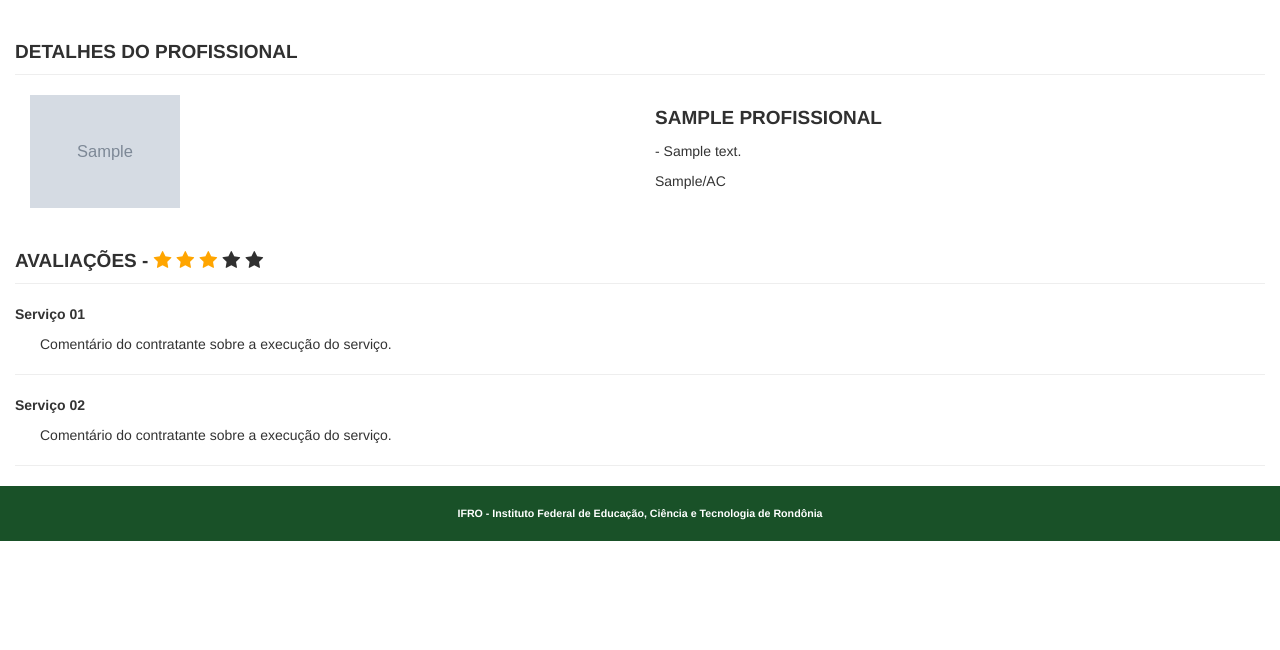
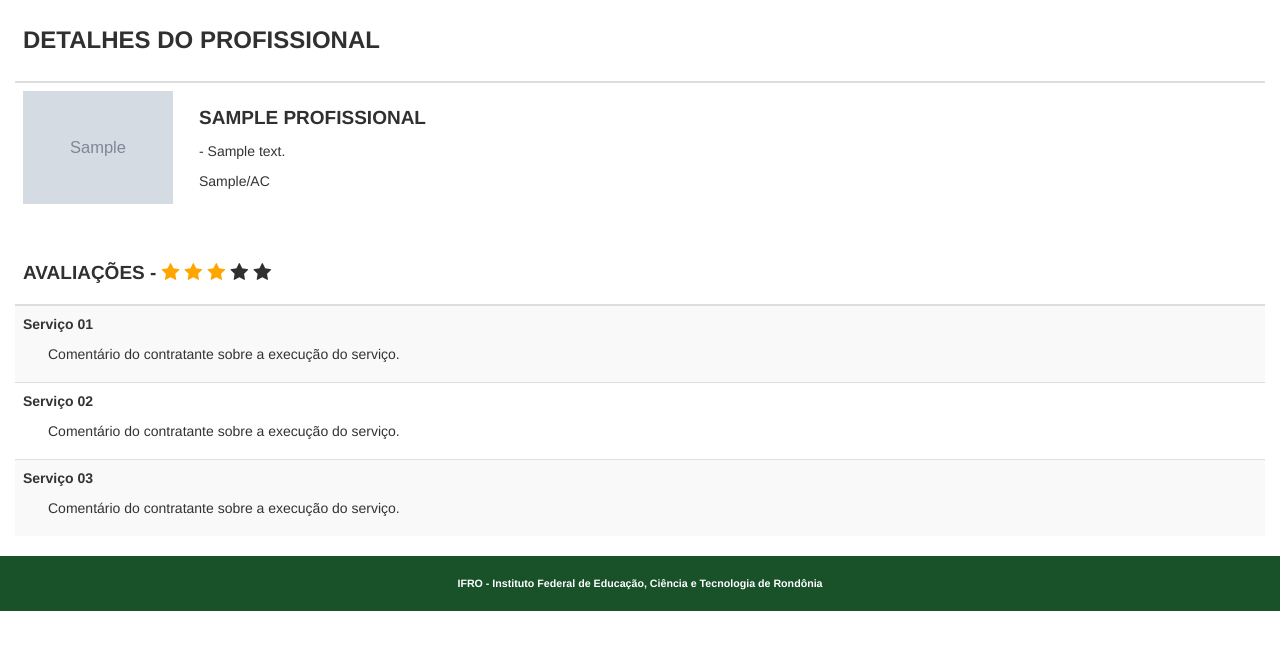
Before and after one commit to kaiserthiago/contratou, a Django app: page /contratou/profissional/detalhe/1/ in a window 1280 px wide. Shown: the part 51-701 px from the top of the page. Run offline with Django 3.2, Linux system fonts and the light colour scheme; tables that the repository leaves empty hold one stand-in row (values such as "Sample post"); grey boxes marked "Sample" are stand-in pictures; some libraries are stand-ins or nearby versions.

Commit message:
new prof

```diff
--- a/contratou/templates/contratou/profissional_detalhe.html
+++ b/contratou/templates/contratou/profissional_detalhe.html
@@ -8,39 +8,63 @@
 {% load static %}
 
 {% block conteudo %}
+<table class="table table-responsive">
+    <thead>
+    <th colspan="2"><h2>Detalhes do profissional</h2></th>
+    </thead>
+    <tbody>
     {% for profissional in profissionais %}
-        <h4 class="page-header"><strong>Detalhes do profissional</strong></h4>
-
-        <div class="col-md-6">
+        <tr>
+            <td style="vertical-align:middle" width="150">
                 <img src="{{ profissional.foto.url }}" class="img-resposive"
                      style="width:150px; margin-right: 10px">
-        </div>
-
-        <div class="col-md-6">
+            </td>
+            <td style="vertical-align:middle">
                 <h4><strong>{{ profissional.nome }}</strong></h4>
                 {% for area in profissional.area.all %}
                     <p>- {{ area }}</p>
                 {% endfor %}
                 <p>{{ profissional.cidade }}/{{ profissional.uf }}</p>
-        </div>
+            </td>
+        </tr>
+    {% endfor %}
+    </tbody>
+</table>
 
-        <div class="row">
-            <div class="col-md-12">
-                <h4 class="page-header"><strong>Avaliações - </strong>
+<table class="table table-striped">
+    <thead>
+    <th>
+        <h2><h4><strong>Avaliações - </strong>
             <span class="fa fa-star checked"></span>
             <span class="fa fa-star checked"></span>
             <span class="fa fa-star checked"></span>
             <span class="fa fa-star"></span>
             <span class="fa fa-star"></span>
-                </h4>
+        </h4></h2>
+    </th>
+    </thead>
+    <tbody>
+    <tr>
+        <td style="vertical-align:middle">
             <p><strong>Serviço 01</strong></p>
             <p class="p">Comentário do contratante sobre a execução do serviço.</p>
-                <hr>
+        </td>
+    </tr>
+    <tr>
+        <td style="vertical-align:middle">
             <p><strong>Serviço 02</strong></p>
             <p class="p">Comentário do contratante sobre a execução do serviço.</p>
-                <hr>
-            </div>
-        </div>
+        </td>
+    </tr>
+    <tr>
+        <td style="vertical-align:middle">
+            <p><strong>Serviço 03</strong></p>
+            <p class="p">Comentário do contratante sobre a execução do serviço.</p>
+        </td>
+    </tr>
+    </tbody>
+</table>
+
 
 {#        <div class="card">#}
 {#            <img src="{{ profissional.foto.url }}" class="img-resposive" style="width:100%">#}
@@ -58,9 +82,4 @@
 {#                    <span class="fa fa-star"></span>#}
 {#                    <span class="fa fa-star"></span>#}
 {#                </p>#}
-
-
-        </div>
-        </div>
-    {% endfor %}
 {% endblock %}
```
Also changed, not shown: contratou/templates/contratou/profissionais.html (+5 -3 lines). Lines whose indentation alone changed are shown as unchanged.
